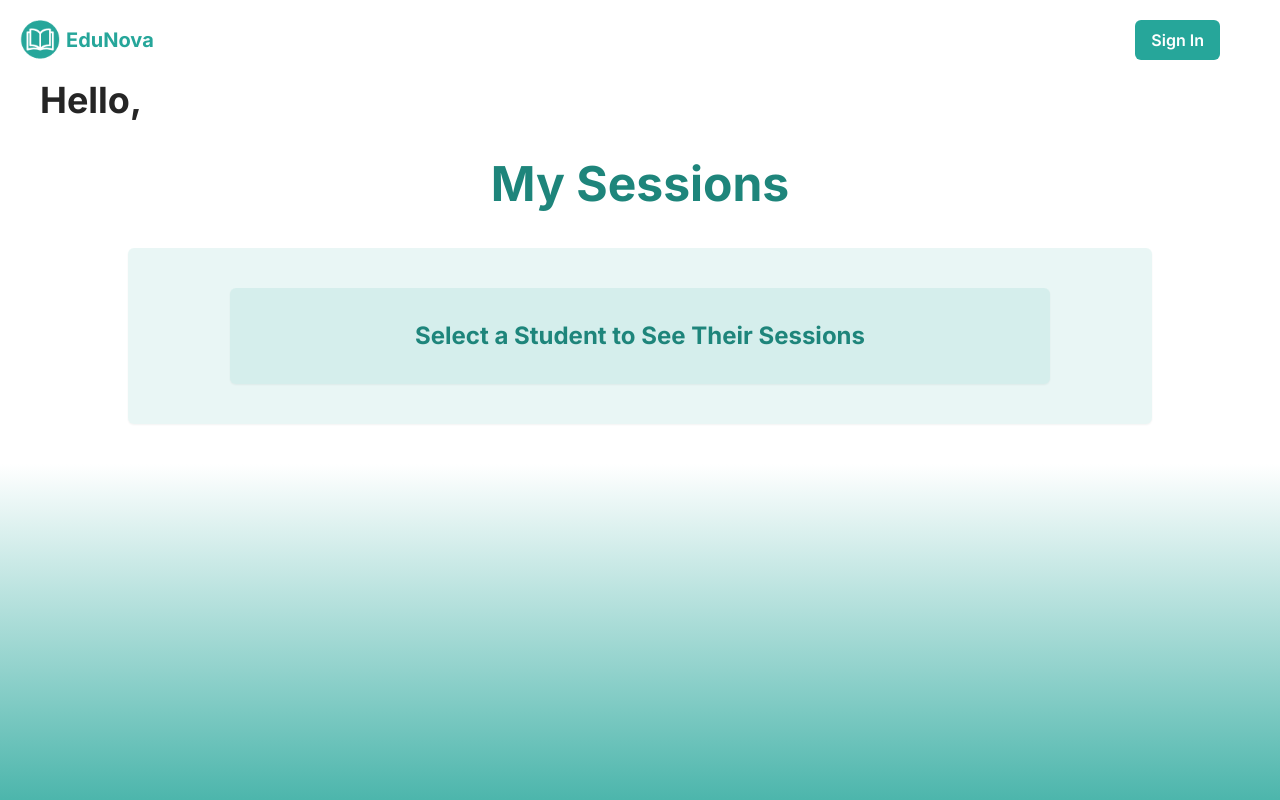
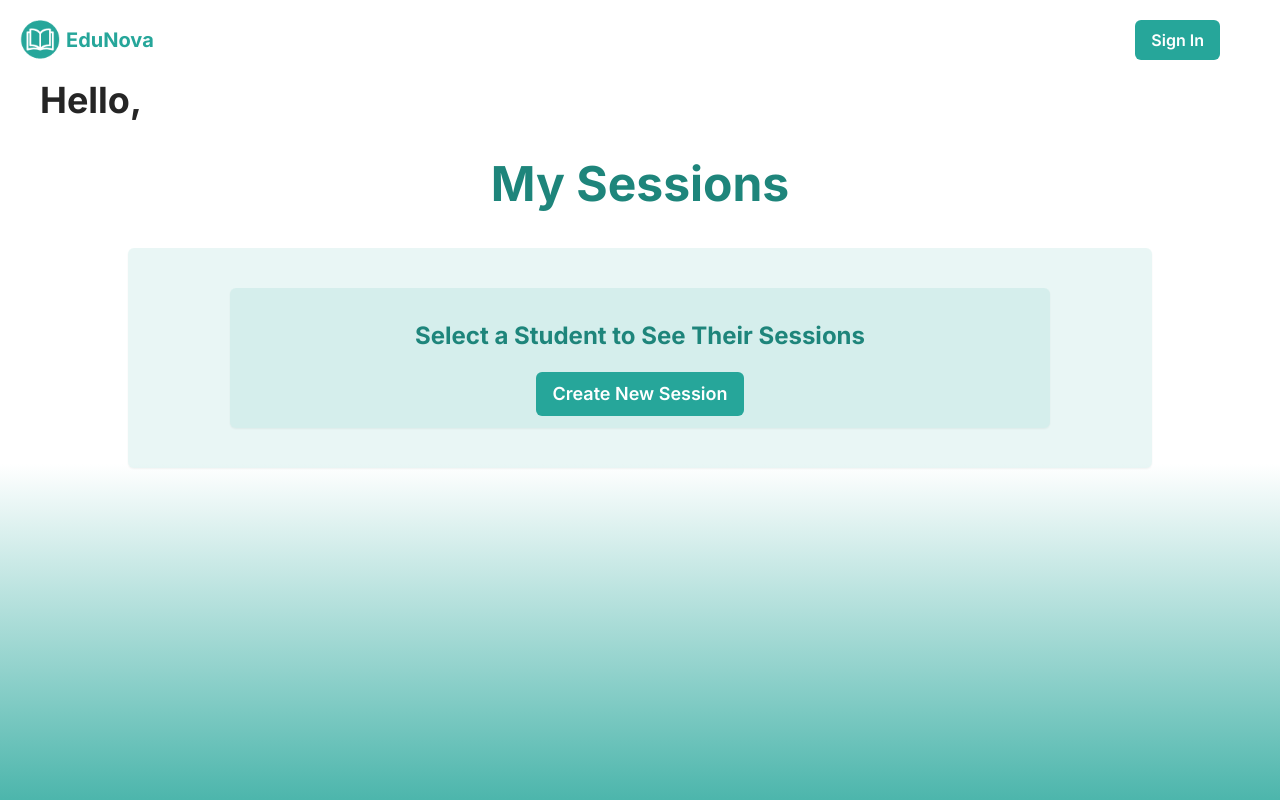
Before and after one commit to jatlasd/edunova, a Next.js app: page /sessions in a window 1280 px wide. Built offline with nearby package versions, Linux system fonts and the light colour scheme.

Commit message:
fix session displaying createsessiondialog

```diff
--- a/components/sessions/CreateSessionDialog.jsx
+++ b/components/sessions/CreateSessionDialog.jsx
@@ -210,7 +210,7 @@ const CreateSessionDialog = () => {
               )}
               className="flex flex-col space-y-3"
             >
-              {pathname === '/sessions' && (
+              {pathname === '/sessions' && !student &&(
                 <FormField
                   control={form.control}
                   name='student'
--- a/components/sessions/SessionListTable.jsx
+++ b/components/sessions/SessionListTable.jsx
@@ -111,9 +111,16 @@ const SessionListTable = () => {
             </div>
           )}
           <div className="mt-5">
-            {isShouldAdd && student && (
-              <CreateSessionDialog studentId={student._id} />
-            )}
+              {pathname.startsWith('/students') ? (
+                <CreateSessionDialog studentId={student._id} />
+              ) : (
+                pathname === '/sessions' ? (
+                  <CreateSessionDialog studentId={null}/>
+                ) : (
+                  <></>
+                )
+              )}
+
           </div>
         </div>
       </div>
```
